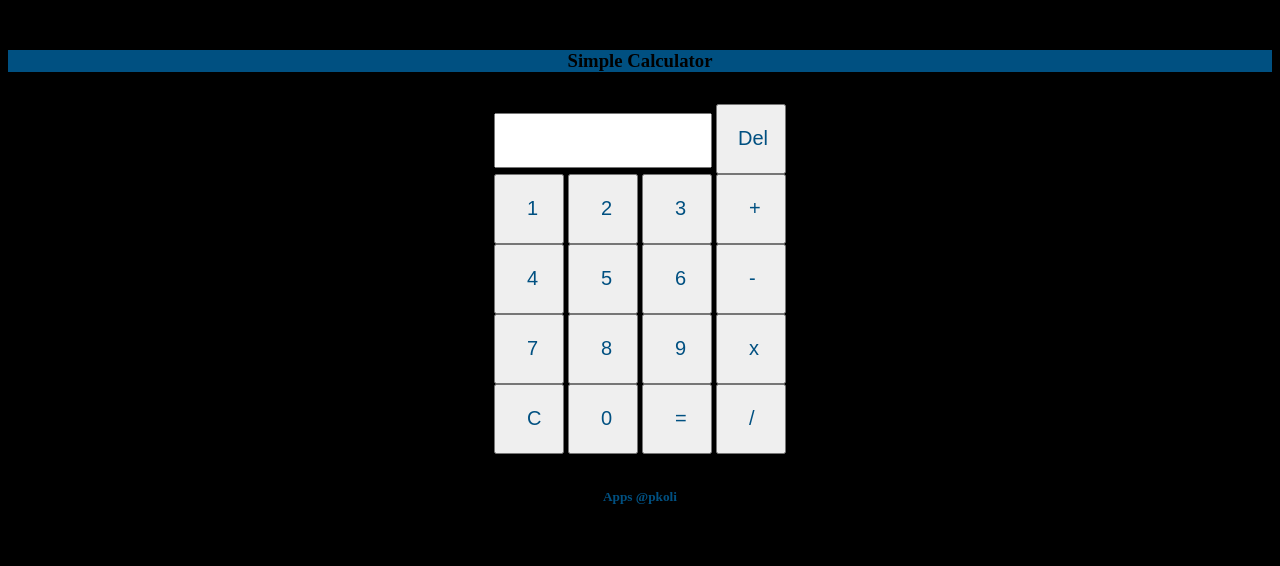
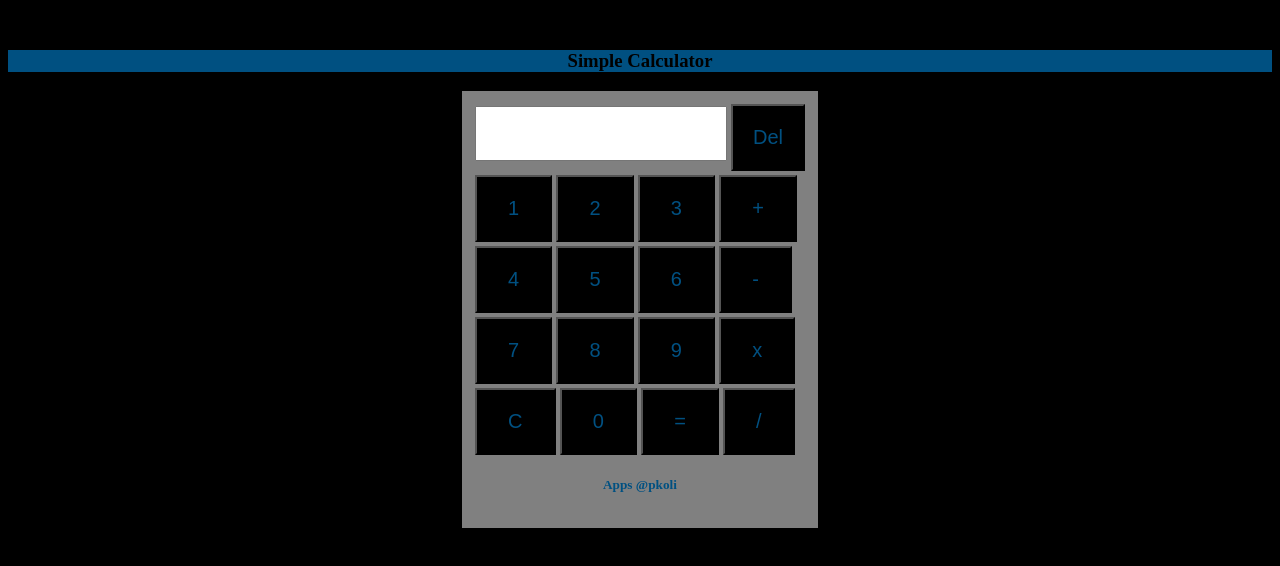
Before and after one commit to pkoli/Calculator, a plain HTML site: page index.html in a window 1280 px wide. Drawn offline with Linux system fonts and the light colour scheme.

Commit message:
Commited

```diff
--- a/calcstyle.css
+++ b/calcstyle.css
@@ -19,22 +19,30 @@ input[type="button"]
 {
     font-size:20;
     color:#005081;
-    width:70px;
-    height:70px;
+    width:auto;
+    height:auto;
     padding:20px;
+    background:black;
 }
 h3
 {
   background:#005081;
   color:black;
 }
+h5
+{
+  padding:0;
+}
 #screen
 {
-  width:218px;
+  font-size:30;
+  color:#005081;
+  width:252px;
   height:55px;
 }
 table
 {
+  background:grey;
   padding:10px;
   width:auto;
   height:auto;
--- a/index.html
+++ b/index.html
@@ -9,30 +9,42 @@
 <INPUT TYPE="text"  id="screen" NAME="Input" Size="16">
 <input type="button" name="delete" value="Del" OnClick="Calc.Input.value=Calc.Input.value.substring(0,Calc.Input.value.length-1)">
 <br>
+</tr>
+<tr>
+  <td>
 <INPUT TYPE="button" NAME="one"   VALUE="  1  " OnClick="Calc.Input.value += '1'">
 <INPUT TYPE="button" NAME="two"   VALUE="  2  " OnCLick="Calc.Input.value += '2'">
 <INPUT TYPE="button" NAME="three" VALUE="  3  " OnClick="Calc.Input.value += '3'">
 <INPUT TYPE="button" NAME="plus"  VALUE="  +  " OnClick="Calc.Input.value += ' + '">
 <br>
+</tr>
+<tr>
+  <td>
 <INPUT TYPE="button" NAME="four"  VALUE="  4  " OnClick="Calc.Input.value += '4'">
 <INPUT TYPE="button" NAME="five"  VALUE="  5  " OnCLick="Calc.Input.value += '5'">
 <INPUT TYPE="button" NAME="six"   VALUE="  6  " OnClick="Calc.Input.value += '6'">
 <INPUT TYPE="button" NAME="minus" VALUE="  -  " OnClick="Calc.Input.value += ' - '">
 <br>
+</tr>
+<tr>
+  <td>
 <INPUT TYPE="button" NAME="seven" VALUE="  7  " OnClick="Calc.Input.value += '7'">
 <INPUT TYPE="button" NAME="eight" VALUE="  8  " OnCLick="Calc.Input.value += '8'">
 <INPUT TYPE="button" NAME="nine"  VALUE="  9  " OnClick="Calc.Input.value += '9'">
 <INPUT TYPE="button" NAME="times" VALUE="  x  " OnClick="Calc.Input.value += ' * '">
 <br>
+</tr>
+<tr>
+  <td>
 <INPUT TYPE="button" NAME="clear" VALUE="  C  " OnClick="Calc.Input.value = ''">
 <INPUT TYPE="button" NAME="zero"  VALUE="  0  " OnClick="Calc.Input.value += '0'">
 <INPUT TYPE="button" NAME="DoIt"  VALUE="  =  " OnClick="Calc.Input.value = eval(Calc.Input.value)">
 <INPUT TYPE="button" NAME="div"   VALUE="  /  " OnClick="Calc.Input.value += ' / '">
 <br>
+<h5 align="center" style="color:#005081;"><a href="about.html">Apps @pkoli</a></h5>
 </TD>
 </TR>
 </TABLE>
 </FORM>
-<h5 align="center" style="color:#005081;"><a href="about.html">Apps @pkoli</a></h5>
 </div>
 </html>
```
Also changed, not shown: 1 other file.
